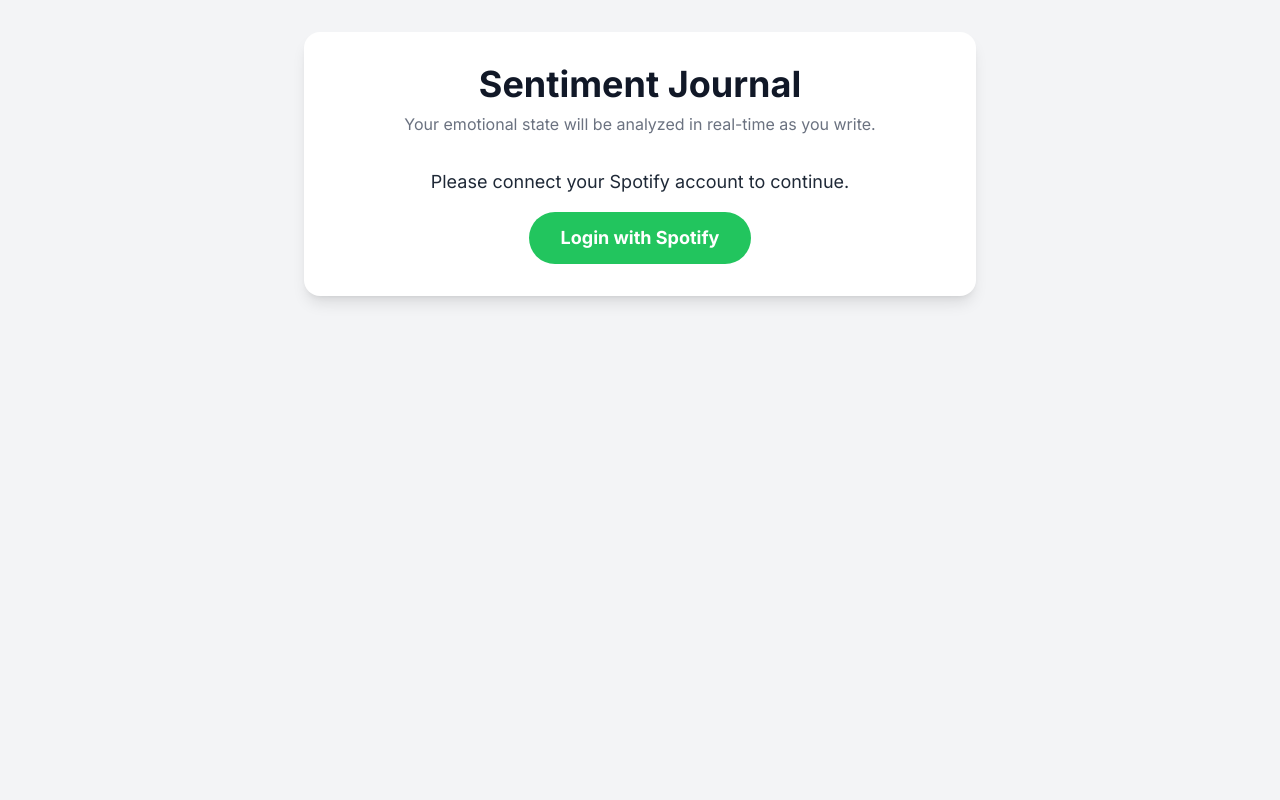
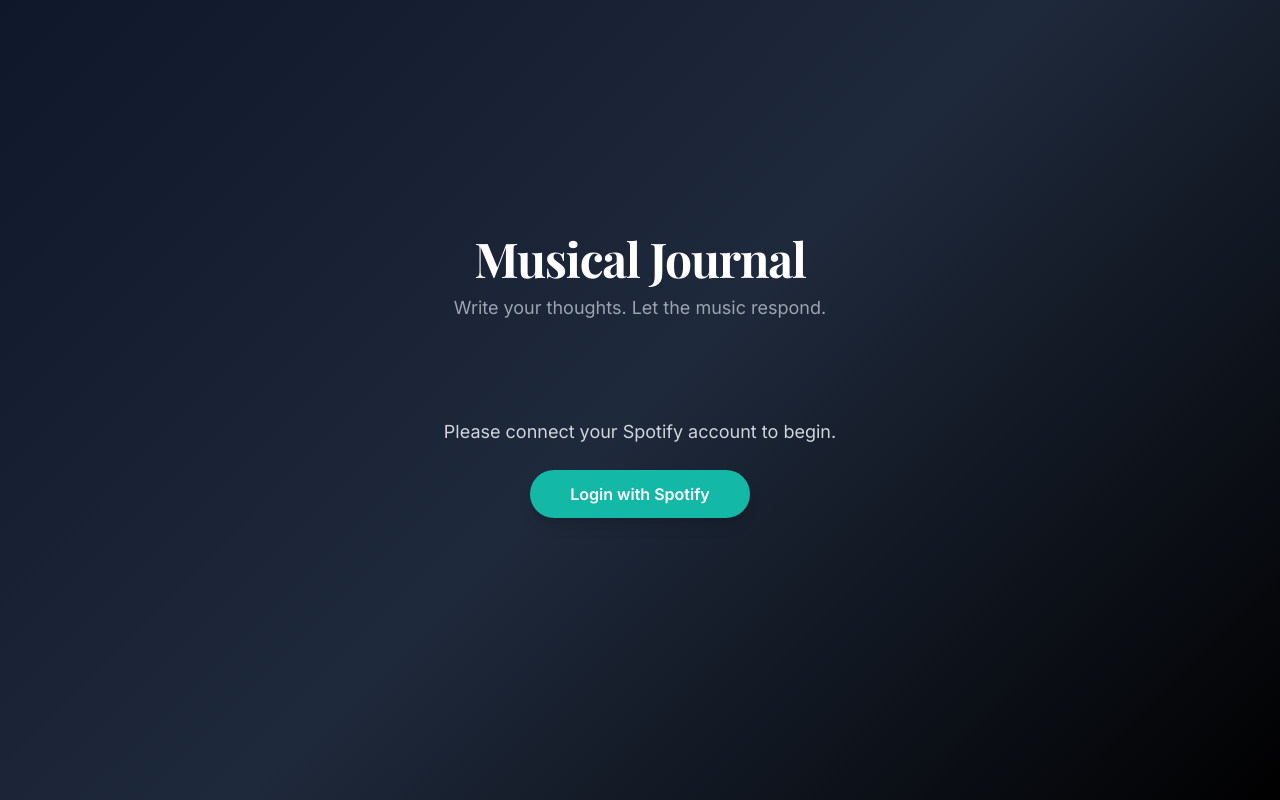
Before and after one commit to Likk18/Mood_Muffin, a Flask app: page / in a window 1280 px wide. Run offline with Flask 3, Linux system fonts and the light colour scheme; some libraries are stand-ins or nearby versions.

Commit message:
Musical Journal DONE

```diff
--- a/routes.py
+++ b/routes.py
@@ -103,7 +103,7 @@ def get_token():
 def play_song():
     """
     Plays a specific playlist on a specific device.
-    Important: transfer playback to the Web SDK device to avoid 5s cutoffs.
+    Fix: Only transfer playback if not already on the correct device.
     """
     sp_client = get_spotify_client()
     if not sp_client:
@@ -117,13 +117,19 @@ def play_song():
         if not playlist_uri or not device_id:
             return jsonify({'error': 'Playlist URI and Device ID are required.'}), 400
 
-        # 1) Transfer playback to the Web Playback SDK device
-        sp_client.transfer_playback(device_id=device_id, force_play=True)
+        # --- Step 1: Check current playback state
+        current_playback = sp_client.current_playback()
+        active_device_id = current_playback.get('device', {}).get('id') if current_playback else None
 
-        # 2) Start playback using playlist context on that same device
+        # --- Step 2: Transfer only if needed
+        if active_device_id != device_id:
+            sp_client.transfer_playback(device_id=device_id, force_play=False)
+
+        # --- Step 3: Start playback on the correct device
         sp_client.start_playback(device_id=device_id, context_uri=playlist_uri)
 
         return jsonify({'status': 'success'})
+
     except Exception as e:
         print(f"A critical error occurred in /play: {e}")
         return jsonify({'error': f'Could not start playback: {str(e)}'}), 500
--- a/templates/index.html
+++ b/templates/index.html
@@ -2,86 +2,111 @@
 <html lang="en">
 <head>
   <meta charset="UTF-8" />
-  <meta
-    name="viewport"
-    content="width=device-width, initial-scale=1.0"
-  />
-  <title>Sentiment Journal</title>
+  <meta name="viewport" content="width=device-width, initial-scale=1.0" />
+  <title>Musical Journal</title>
   <script src="https://cdn.tailwindcss.com"></script>
-  <link
-    href="https://fonts.googleapis.com/css2?family=Inter:wght@400;500;600;700&display=swap"
-    rel="stylesheet"
-  />
-  <style> body { font-family: 'Inter', sans-serif; } </style>
+  <link href="https://fonts.googleapis.com/css2?family=Inter:wght@400;500;600&family=Playfair+Display:wght@600;700&family=Dancing+Script:wght@500;600&display=swap" rel="stylesheet">
+
+  <style>
+    body {
+      font-family: 'Inter', sans-serif;
+      background: linear-gradient(135deg, #0f172a, #1e293b, #000);
+      color: #f9fafb;
+      min-height: 100vh;
+    }
+    h1 {
+      font-family: 'Playfair Display', serif;
+    }
+    textarea {
+      font-family: 'Dancing Script', cursive;
+      font-size: 1.2rem;
+      line-height: 1.75rem;
+    }
+    /* Glass effect */
+    .glass {
+      background: rgba(255, 255, 255, 0.06);
+      backdrop-filter: blur(12px);
+      border: 1px solid rgba(255, 255, 255, 0.1);
+    }
+    /* Fade-in */
+    .fade-in {
+      opacity: 0;
+      transform: translateY(15px);
+      transition: opacity 0.6s ease, transform 0.6s ease;
+    }
+    .fade-in.visible {
+      opacity: 1;
+      transform: translateY(0);
+    }
+  </style>
 </head>
-<body class="bg-gray-100 text-gray-800">
-  <div class="container mx-auto p-4 sm:p-6 lg:p-8">
-    <div class="max-w-2xl mx-auto bg-white rounded-2xl shadow-lg p-6 sm:p-8">
-      <header class="text-center mb-8">
-        <h1 class="text-4xl font-bold text-gray-900">Sentiment Journal</h1>
-        <p class="text-gray-500 mt-2">Your emotional state will be analyzed in real-time as you write.</p>
+<body class="flex items-center justify-center p-6">
+  <div class="container mx-auto">
+    <div class="max-w-4xl mx-auto p-8 fade-in visible">
+      <!-- Header -->
+      <header class="text-center mb-12">
+        <h1 class="text-5xl font-bold text-white tracking-tight">Musical Journal</h1>
+        <p class="text-gray-400 mt-3 text-lg">Write your thoughts. Let the music respond.</p>
 
         {% if user_profile %}
-          <div class="mt-4 inline-flex items-center bg-gray-100 rounded-full p-1">
+          <div class="mt-6 inline-flex items-center glass rounded-full px-4 py-2 shadow-lg">
             <img
               src="{{ user_profile.images[0].url if user_profile.images else 'https://placehold.co/32x32' }}"
               alt="User" class="w-8 h-8 rounded-full"
             >
-            <span class="mx-3 font-semibold text-gray-700">Welcome, {{ user_profile.display_name }}!</span>
-            <a href="/logout" class="text-sm text-indigo-600 hover:text-indigo-800 font-medium mr-3">Logout</a>
+            <span class="mx-3 font-medium text-gray-200">Hello, {{ user_profile.display_name }}</span>
+            <a href="/logout" class="text-sm text-teal-400 hover:text-teal-300 font-medium transition">Logout</a>
           </div>
         {% endif %}
       </header>
 
       <main>
         {% if not user_profile %}
-          <div class="text-center">
-            <p class="mb-4 text-lg">Please connect your Spotify account to continue.</p>
+          <!-- Login Block -->
+          <div class="text-center py-12 fade-in visible">
+            <p class="mb-6 text-lg text-gray-300">Please connect your Spotify account to begin.</p>
             <a
               href="/login"
-              class="inline-block bg-green-500 text-white font-bold py-3 px-8 rounded-full hover:bg-green-600 transition-colors text-lg"
+              class="inline-block bg-teal-500 text-white font-semibold py-3 px-10 rounded-full hover:bg-teal-400 transition-transform transform hover:scale-105 shadow-lg"
             >
               Login with Spotify
             </a>
           </div>
         {% else %}
-          <div id="journal-interface">
-            <div class="mb-6">
-              <label for="journal-entry" class="block text-lg font-medium text-gray-700 mb-2">
-                How are you feeling today?
-              </label>
-              <textarea
-                id="journal-entry"
-                rows="10"
-                class="w-full p-4 border border-gray-300 rounded-xl focus:ring-2 focus:ring-indigo-500 focus:border-indigo-500 transition"
-                placeholder="Start writing here..."
-              ></textarea>
-            </div>
+          <!-- Journal Section -->
+          <div id="journal-interface" class="fade-in visible">
+            <textarea
+              id="journal-entry"
+              rows="10"
+              class="w-full p-6 rounded-2xl glass shadow-lg focus:ring-2 focus:ring-teal-400 focus:border-teal-400 transition resize-none text-gray-100 placeholder-gray-500"
+              placeholder="Start journaling here... your words shape your music."
+            ></textarea>
 
-            <!-- Now Playing UI (restored) -->
-            <div id="music-container" class="mt-6 hidden">
-              <div class="bg-gray-50 p-6 rounded-2xl">
-                <h2 class="text-2xl font-semibold text-gray-800 mb-4">Now Playing</h2>
+            <!-- Now Playing Section -->
+            <div id="music-container" class="mt-10 hidden fade-in">
+              <div class="glass p-6 rounded-2xl shadow-lg">
+                <h2 class="text-2xl font-semibold text-white mb-4">Now Playing</h2>
                 <div id="tracks-container"></div>
               </div>
             </div>
           </div>
         {% endif %}
 
-        <div id="error-message" class="mt-8 text-center hidden"></div>
+        <!-- Error Messages -->
+        <div id="error-message" class="mt-6 text-center hidden fade-in"></div>
 
-        <!-- Live Analysis -->
-        <div id="results-container" class="mt-10 hidden">
-          <div class="bg-gray-50 p-6 rounded-2xl">
-            <h2 class="text-2xl font-semibold text-gray-800 mb-4">Live Analysis</h2>
-            <div class="grid grid-cols-1 sm:grid-cols-2 gap-4 text-lg">
+        <!-- Live Analysis Section -->
+        <div id="results-container" class="mt-12 hidden fade-in">
+          <div class="glass p-6 rounded-2xl shadow-lg">
+            <h2 class="text-2xl font-semibold text-white mb-4">Your Emotional Flow</h2>
+            <div class="grid grid-cols-1 sm:grid-cols-2 gap-6 text-lg">
               <div>
-                <span class="font-medium text-gray-600">Detected Emotion:</span>
-                <strong id="sentiment-result">Analyzing...</strong>
+                <span class="font-medium text-gray-400">Detected Emotion:</span>
+                <strong id="sentiment-result" class="block mt-2 text-xl text-teal-300"></strong>
               </div>
               <div>
-                <span class="font-medium text-gray-600">Current Stage:</span>
-                <strong id="stage-result">Analyzing...</strong>
+                <span class="font-medium text-gray-400">Current Stage:</span>
+                <strong id="stage-result" class="block mt-2 text-xl text-indigo-300"></strong>
               </div>
             </div>
           </div>
@@ -93,5 +118,15 @@
   <!-- Spotify Web Playback SDK -->
   <script src="https://sdk.scdn.co/spotify-player.js"></script>
   <script src="{{ url_for('static', filename='js/main.js') }}"></script>
+
+  <!-- Reveal Animation -->
+  <script>
+    document.addEventListener("DOMContentLoaded", () => {
+      const elements = document.querySelectorAll('.fade-in');
+      elements.forEach((el, i) => {
+        setTimeout(() => el.classList.add('visible'), i * 150);
+      });
+    });
+  </script>
 </body>
 </html>
```
Also changed, not shown: music_therapy.py (+118 -19 lines), 1 other file.
